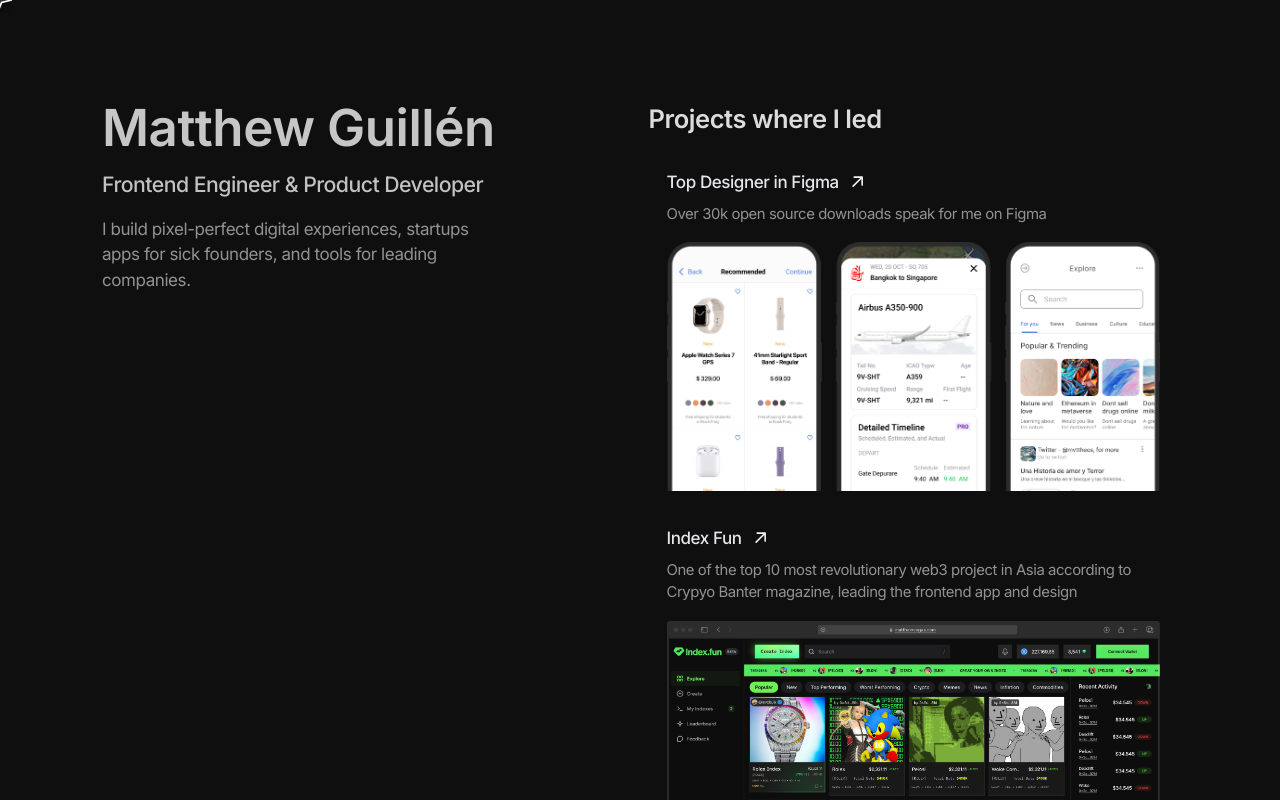
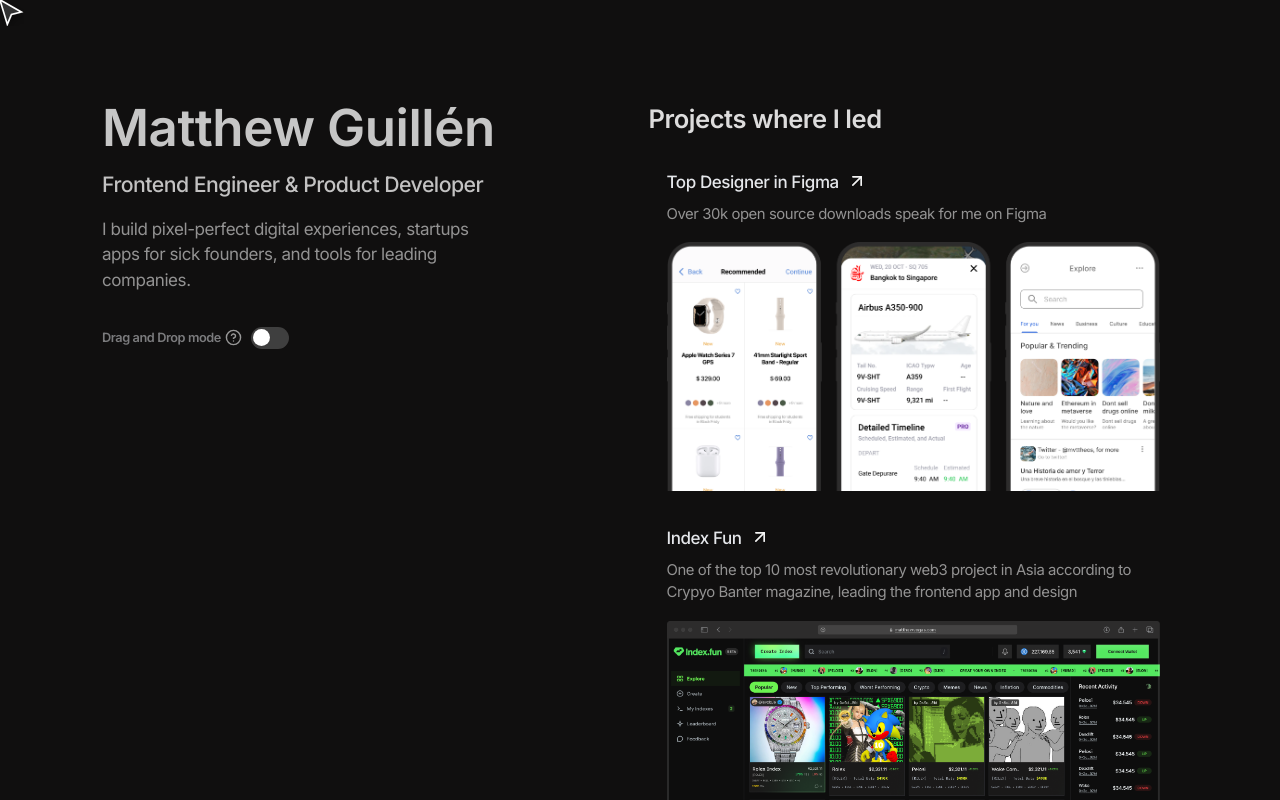
Before and after one commit to matthewvogas/matthewvogas, a Next.js app: page / in a window 1280 px wide. Shown: the top 800 px of the page. Built offline with nearby package versions, Linux system fonts and the light colour scheme.

Commit message:
feat: icons and framer

```diff
--- a/app/components/blogs/blog-card.tsx
+++ b/app/components/blogs/blog-card.tsx
@@ -3,6 +3,7 @@
 import Image from "next/image";
 
 import { ExternalLinks } from "../external-links/external-links";
+import { Icon } from "../icon/icon";
 
 interface Item {
     url: string;
--- a/app/components/custom-cursor/custom-cursor.js
+++ b/app/components/custom-cursor/custom-cursor.js
@@ -38,9 +38,9 @@
         <svg
             className="custom-cursor"
             width="28" height="28" viewBox="0 0 34 34"
-            style={{ pointerEvents: 'none', position: 'fixed', top: 0, left: 0, zIndex: 9999, transform: 'translate(-50%, -50%)' }}
+            style={{ pointerEvents: 'none', position: 'fixed', top: 0, left: 0, zIndex: 9999, transform: 'translate(-15%, -7%)' }}
         >
-            <filter id="shadow" x="-20%" y="-20%" width="120%" height="120%">
+            <filter id="shadow" x="-10%" y="-10%" width="120%" height="120%">
                 <feDropShadow dx="4" dy="6" stdDeviation="3" floodColor="#000" floodOpacity="0.18" />
             </filter>
             <polygon
--- a/app/components/experience/experience-card.tsx
+++ b/app/components/experience/experience-card.tsx
@@ -3,6 +3,7 @@
 import Image from "next/image";
 
 import { ExternalLinks } from "../external-links/external-links";
+import { Icon } from "../icon/icon";
 
 interface Item {
     url?: string;
@@ -29,7 +30,11 @@
             <div>
                 <Link href={url} className="flex">
                     <h3 className="group-hover:text-text-secondary dark:group-hover:text-text-secondary-dark font-medium leading-snug text-gray-200 inline-block">{name}</h3>
-                    <svg xmlns="http://www.w3.org/2000/svg" viewBox="0 0 20 20" fill="currentColor" className="group-hover:trangray-x-1 group-hover:-trangray-y-1 transition-transform duration-200 ml-2 max-h-5 max-w-5 h-5 w-5" aria-hidden="true"><path fill-rule="evenodd" d="M5.22 14.78a.75.75 0 001.06 0l7.22-7.22v5.69a.75.75 0 001.5 0v-7.5a.75.75 0 00-.75-.75h-7.5a.75.75 0 000 1.5h5.69l-7.22 7.22a.75.75 0 000 1.06z" clip-rule="evenodd"></path></svg>
+                    <Icon
+                        name="ArrowUpRight"
+                        size={20}
+                        className="group-hover:translate-x-1 group-hover:-translate-y-1 transition-transform duration-200 ml-2"
+                    />
                 </Link>
                 <p className="mt-2 text-sm leading-normal text-white/55">{description}</p>
                 <ExternalLinks items={items} />
--- /dev/null
+++ b/app/components/icon/icon.tsx
@@ -0,0 +1,13 @@
+"use client";
+
+import * as LucideIcons from "lucide-react";
+import { LucideProps } from "lucide-react";
+
+interface IconProps extends LucideProps {
+  name: keyof typeof LucideIcons;
+}
+
+export const Icon = ({ name, ...props }: IconProps) => {
+  const LucideIcon = LucideIcons[name];
+  return <LucideIcon {...props} />;
+};
--- a/app/components/projects/project-card.tsx
+++ b/app/components/projects/project-card.tsx
@@ -3,6 +3,8 @@
 import { ExternalLinks } from "../external-links/external-links";
 import Image from "next/image";
 import Link from "next/link";
+import { Icon } from "../icon/icon";
+
 interface Item {
     url?: string;
     icon?: string;
@@ -30,7 +32,11 @@
             <div>
                 <Link className="flex" href={url}>
                     <h3 className="group-hover:text-text-secondary dark:group-hover:text-text-secondary-dark font-medium leading-snug text-gray-200 inline-block">{name}</h3>
-                    <svg xmlns="http://www.w3.org/2000/svg" viewBox="0 0 20 20" fill="currentColor" className="group-hover:translate-x-1 group-hover:-translate-y-1 transition-transform duration-200 ml-2 max-h-5 max-w-5 h-5 w-5" aria-hidden="true"><path fill-rule="evenodd" d="M5.22 14.78a.75.75 0 001.06 0l7.22-7.22v5.69a.75.75 0 001.5 0v-7.5a.75.75 0 00-.75-.75h-7.5a.75.75 0 000 1.5h5.69l-7.22 7.22a.75.75 0 000 1.06z" clip-rule="evenodd"></path></svg>
+                    <Icon
+                        name="ArrowUpRight"
+                        size={20}
+                        className="group-hover:translate-x-1 group-hover:-translate-y-1 transition-transform duration-200 ml-2"
+                    />
                 </Link>
                 <p className="mt-2 text-sm leading-normal text-white/55">{description}</p>
             </div>
--- /dev/null
+++ b/app/components/toggle/drag-drop-toggle-wrapper.tsx
@@ -0,0 +1,17 @@
+"use client";
+
+import React from "react";
+import { DragDropToggle } from "./drag-drop-toggle";
+
+export const DragDropToggleWrapper = () => {
+  const handleToggle = (enabled: boolean) => {
+    console.log('Drag and drop mode:', enabled ? 'enabled' : 'disabled');
+  };
+
+  return (
+    <DragDropToggle
+      initialState={false}
+      onChange={handleToggle}
+    />
+  );
+};
--- /dev/null
+++ b/app/components/toggle/drag-drop-toggle.tsx
@@ -0,0 +1,58 @@
+"use client";
+
+import React, { useState } from "react";
+import { Icon } from "../icon/icon";
+import { motion } from "framer-motion";
+
+interface DragDropToggleProps {
+  initialState?: boolean;
+  onChange?: (enabled: boolean) => void;
+}
+
+export const DragDropToggle = ({ initialState = false, onChange }: DragDropToggleProps) => {
+  const [isEnabled, setIsEnabled] = useState(initialState);
+
+  const handleToggle = () => {
+    const newState = !isEnabled;
+    setIsEnabled(newState);
+    onChange?.(newState);
+  };
+
+  return (
+    <div className="flex items-center gap-2 mt-4">
+      <div className="flex items-center gap-1 group cursor-help">
+        <span className="text-xs font-semibold text-gray-200/50 leading-[18px]">
+          Drag and Drop mode
+        </span>
+        <div className="w-4 h-4 opacity-60 hover:opacity-100 transition-opacity">
+          <Icon name="HelpCircle" size={16} className="w-full h-full" />
+        </div>
+      </div>
+
+      <button
+        onClick={handleToggle}
+        className={`
+          relative flex items-center w-9 h-5 rounded-full p-0.5
+          transition-all duration-200 ease-in-out focus:outline-none focus:ring-2
+          focus:ring-white/20 focus:ring-offset-2 focus:ring-offset-background-dark
+          ${isEnabled ? 'bg-[#28a044]' : 'bg-white/20'}
+        `}
+        role="switch"
+        aria-checked={isEnabled}
+        aria-label="Toggle drag and drop mode"
+      >
+        <motion.div
+          className="w-4 h-4 bg-white rounded-full shadow-sm"
+          animate={{
+            x: isEnabled ? 16 : 0,
+          }}
+          transition={{
+            type: "spring",
+            stiffness: 500,
+            damping: 30
+          }}
+        />
+      </button>
+    </div>
+  );
+};
--- a/app/globals.css
+++ b/app/globals.css
@@ -84,4 +84,14 @@
 
 html {
     font-size: 17px;
-  }
+}
+
+
+a,
+button,
+input,
+textarea,
+select,
+[role="button"] {
+    cursor: none !important;
+}
--- a/app/page.tsx
+++ b/app/page.tsx
@@ -4,6 +4,7 @@
 import { ExperienceCard } from "./components/experience/experience-card.tsx";
 import { ProjectCard } from "./components/projects/project-card.tsx";
 import { BlogCard } from "./components/blogs/blog-card.tsx";
+import { DragDropToggleWrapper } from "./components/toggle/drag-drop-toggle-wrapper.tsx";
 
 import "./globals.css";
 
@@ -24,6 +25,7 @@
             <p className="scroll-mt-16 text-white/55 lg:scroll-mt-24 text-">
               {`I build pixel-perfect digital experiences, startups apps for sick founders, and tools for leading companies. `}
             </p>
+            <DragDropToggleWrapper />
           </div>
         </div>
       </section>
--- a/package.json
+++ b/package.json
@@ -10,6 +10,8 @@
   },
   "dependencies": {
     "@next/font": "^14.2.3",
+    "framer-motion": "^12.16.0",
+    "lucide-react": "^0.513.0",
     "next": "14.3.0-canary.9",
     "react": "^18",
     "react-dom": "^18",
```
Also changed, not shown: 1 other file (tests, documents, lock files or other folders).
